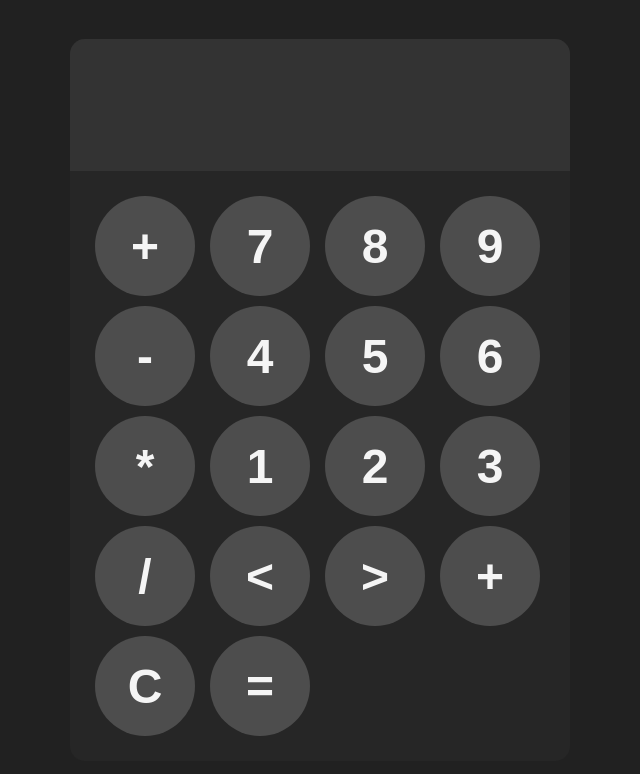
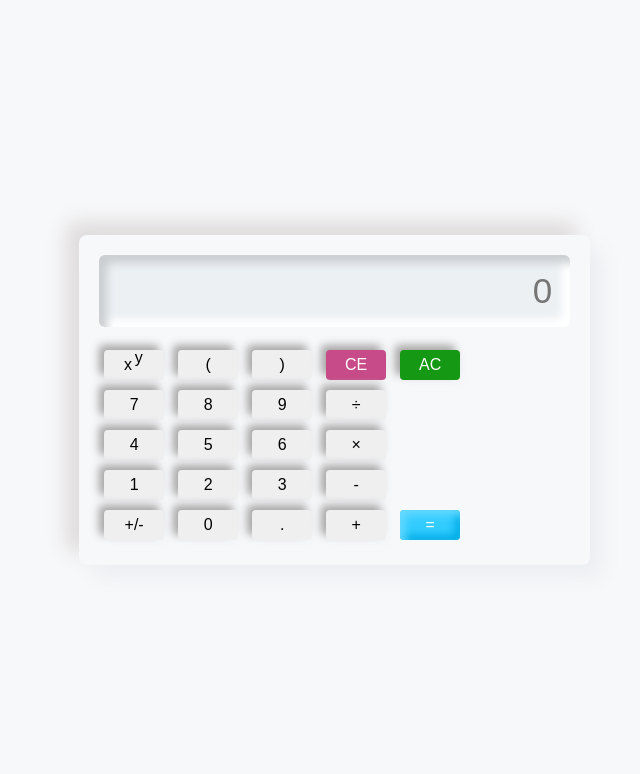
Before and after one commit to wave0s/fixcalc, a plain HTML site: page src/index.html in a window 1280 px wide. Shown: the whole page, without its empty margins (320-960 px from the left). Drawn offline with Linux system fonts and the light colour scheme.

Commit message:
base 8.2

```diff
--- a/src/index.html
+++ b/src/index.html
@@ -8,29 +8,50 @@
 </head>
 <body>
 
-    <div class="calc">
-        <input id ="display" readonly>
-        <div id="keys">
-            <button onclick="appendToDisplay('+')"> +</button>
-            <button onclick="appendToDisplay('7')"> 7</button>
-            <button onclick="appendToDisplay('8')"> 8</button>
-            <button onclick="appendToDisplay('9')"> 9</button>
-            <button onclick="appendToDisplay('-')"> - </button>
-            <button onclick="appendToDisplay('4')"> 4</button>
+    <div class="container">
+        <div class="display">
+            <input id="screen" type="text" placeholder="0">
+        </div>
 
-            <button onclick="appendToDisplay('5')"> 5</button>
-            <button onclick="appendToDisplay('6')"> 6</button>
-            <button onclick="appendToDisplay('*')"> *</button>
-            <button onclick="appendToDisplay('1')"> 1</button>
-            <button onclick="appendToDisplay('2')"> 2</button>
-            <button onclick="appendToDisplay('3')"> 3</button>
-            <button onclick="appendToDisplay('/')"> /</button>
+        <div class="btns">
+            <div class="row">
+                <button onclick="pow()">x <span style="position: relative; bottom: .4em; right: .1em;">y</span></button>
+                <button class="btn">(</button>
+                <button class="btn">)</button>
+                <button id="ce" onclick="backspc()">CE</button>
+                <button id="ac" onclick="screen.value=''">AC</button>
+            </div>
 
-            <button onclick="appendToDisplay('<')"> < </button>
-            <button onclick="appendToDisplay('>')"> > </button>
-            <button onclick="appendToDisplay('')"> +</button>
-            <button onclick="clearDisplay()">C</button>
-            <button onclick="calculate()">=</button>
+            <div class="row">
+                <button class="btn">7</button>
+                <button class="btn">8</button>
+                <button class="btn">9</button>
+                <button class="btn">÷</button>
+            </div>
+
+            <div class="row">
+                <button class="btn">4</button>
+                <button class="btn">5</button>
+                <button class="btn">6</button>
+                <button class="btn">×</button>
+            </div>
+
+            <div class="row">
+                <button class="btn">1</button>
+                <button class="btn">2</button>
+                <button class="btn">3</button>
+                <button class="btn">-</button>
+            </div>
+
+            <div class="row">
+
+                <button class="btn">+/- </button>
+                <button class="btn">0</button>
+                <button class="btn">.</button>
+                <button class="btn">+</button>
+                <button id="eval" onclick="screen.value=eval(screen.value)">=</button>
+
+            </div>
         </div>
     </div>
     <script src="index.js"></script>
--- a/src/index.js
+++ b/src/index.js
@@ -0,0 +1,25 @@
+var screen = document.querySelector('#screen');
+    var btn = document.querySelectorAll('.btn');
+
+    for (item of btn) {
+        item.addEventListener('click', (e) => {
+            btntext = e.target.innerText;
+
+            if (btntext == '×') {
+                btntext = '*';
+            }
+
+            if (btntext == '÷') {
+                btntext = '/';
+            }
+            screen.value += btntext;
+        });
+    }
+     function backspc() {
+        screen.value = screen.value.substr(0, screen.value.length - 1);
+    }
+
+    function pow() {
+        screen.value = Math.pow(screen.value, 2);
+    }
+    /// Main algo -notation func
--- a/src/style.css
+++ b/src/style.css
@@ -1,45 +1,92 @@
-
     body {
+        padding: 0;
         margin: 0;
         display: flex;
         justify-content: center;
         align-items: center;
-    height: 100vh;
-    background-color: hsl(0, 0%, 13%);
+        min-height: 100vh;
+        user-select: none;
+        background: #f7f8fa;
     }
-button {
-    width: 100px;
-    height: 100px;
-    border-radius: 50px;
+
+    .container {
+        margin-left: 1.8em;
+        padding: 20px;
+        border-radius: 8px;
+        box-shadow: 13px 13px 20px #eceff2,
+            -13px -13px 20px #dfdbdb;
+    }
+
+    .content {
+        width: 100%;
+        margin-top: 1.7em;
+        display: flex;
+        justify-content: center;
+        align-items: center;
+        flex-direction: column;
+    }
+
+    .row button {
+        width: 60px;
+        height: 30px;
+        font-size: 16px;
         border: none;
-    cursor: pointer;
-    background-color: hsl(0, 0%, 30%);
-    color: whitesmoke;
-    font-size: 3rem;
-    font-weight: bold;
+        outline: none;
+        margin: 5px;
+        border-radius: 4px;
+        transition: .1s;
+        box-shadow: 5px 5px 8px #f3efef20,
+            -5px -5px 8px #a8a6a6;
+    }
 
+    .row button:hover {
+        box-shadow: inset 5px 5px 8px rgba(16, 16, 16, .1),
+            inset -5px -5px 8px #fff;
+        background: #fff;
     }
-button:hover {
-     background-color: hsl(0, 0%, 40%);
+
+    .display #screen {
+        margin-bottom: .5em;
+        width: auto;
+        height: 70px;
+        font-size: 35px;
+        outline: none;
+        border: none;
+        text-align: right;
+        padding-right: .5em;
+        background: #ecf0f3;
+        border-radius: 6px;
+        box-shadow: inset 8px 8px 8px #cbced1,inset -8px -8px 8px #ffffff;
     }
-#keys  {
-    display: grid;
-    grid-template-columns: repeat(4, 1fr);
-    gap: 10px;
-    padding: 25px;
+
+    #eval {
+        background: #33ccff;
+        color: #fff;
+        box-shadow: inset 5px 5px 8px #66d9ff,
+            inset -5px -5px 8px #00ace6;
     }
-#display {
-    width: 100%;
-    padding: 20px;
-    font-size: 5rem;
-    text-align: left;
-    border: none;
-    background-color: hsl(0, 0%, 20%);
+
+    #eval:hover {
+        box-shadow: inset 5px 5px 8px #00ace6,
+            inset -5px -5px 8px #00ace6;
     }
-.calc  {
-    background-color: hsl(0, 0%, 15%);
-    max-width: 500px;
-    overflow: hidden;
-    border-radius: 15px;
 
+    #ac {
+        background: #159915;
+        color: #fff;
     }
+
+    #ac:hover {
+        box-shadow: inset 5px 5px 8px #2eb82e,
+            inset -5px -5px 8px #33cc33;
+    }
+
+    #ce {
+        background: #c64b88;
+        color: #fff;
+    }
+
+    #ce:hover {
+        box-shadow: inset 5px 5px 8px #e60073,
+            inset -5px -5px 8px #ff3399;
+    }
```
Lines whose indentation alone changed are shown as unchanged.
